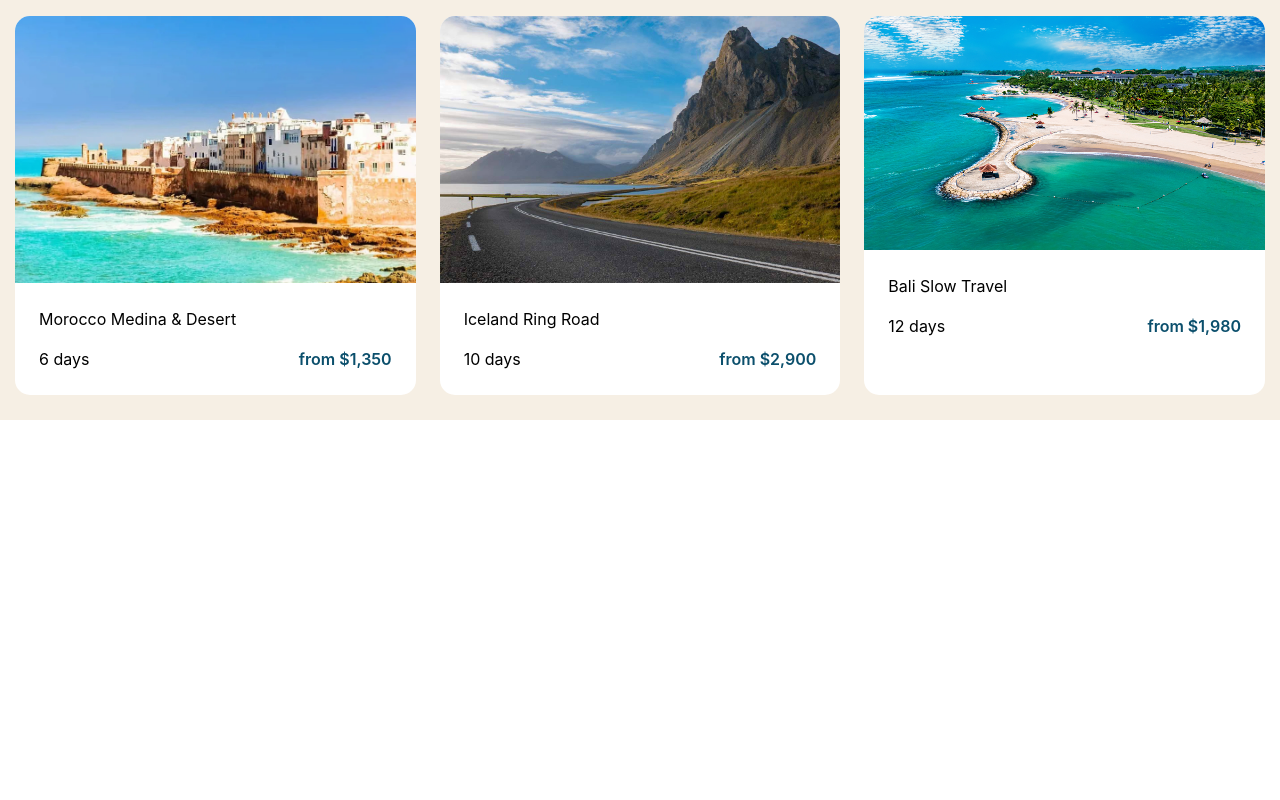
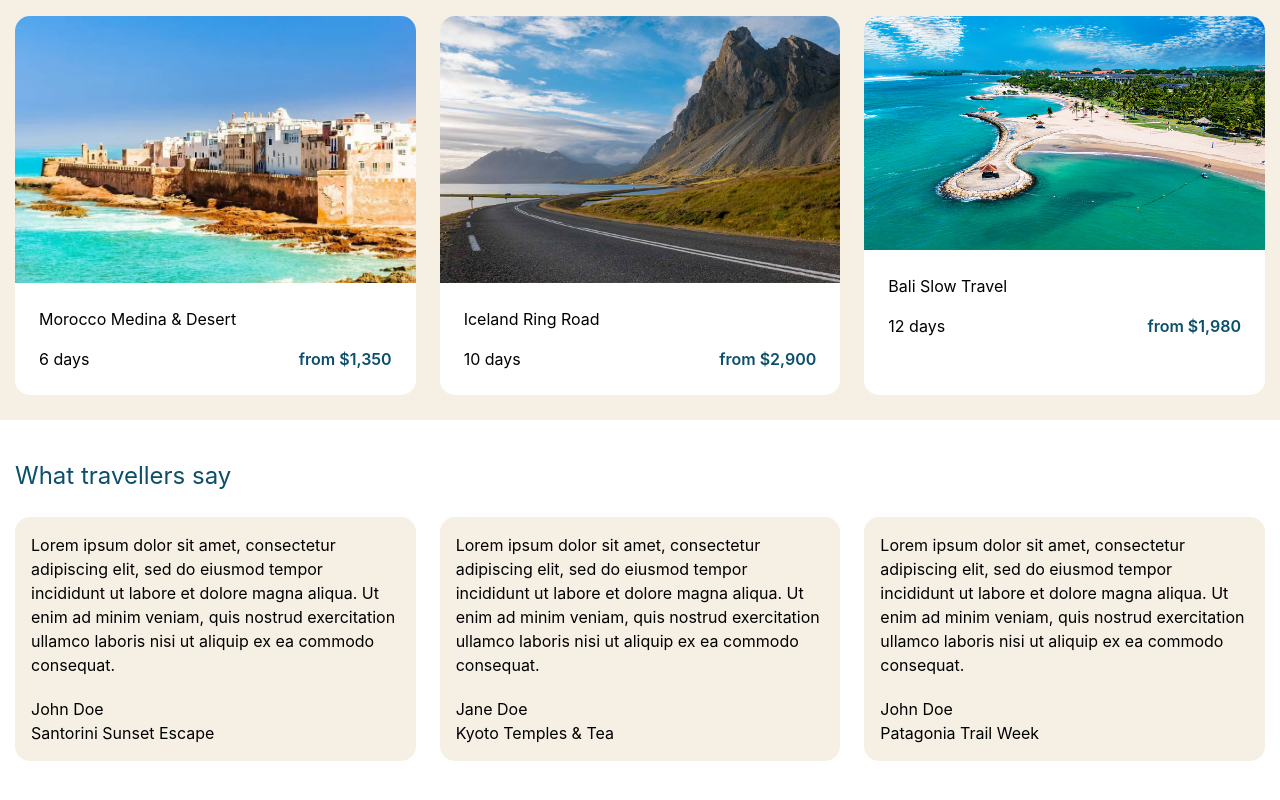
Before and after one commit to Tou1lle/mayerfeld-week1-travel-agency, a React (Vite) app: page / in a window 1280 px wide. Shown: the part 1348-2148 px from the top of the page. Before the commit the page ends 1768 px from the top, so only its background shows below. Built offline with nearby package versions, Linux system fonts and the light colour scheme.

Commit message:
Feature: create Testimonial and TC components

```diff
--- a/src/App.jsx
+++ b/src/App.jsx
@@ -1,6 +1,7 @@
 import Header from "./components/Header"
 import Hero from "./components/Hero"
 import Tours from "./components/Tours"
+import Testimonials from "./components/Testimonials"
 
 function App() {
   return (
@@ -10,6 +11,7 @@ function App() {
 
       <main className="bg-sand">
         <Tours></Tours>
+        <Testimonials></Testimonials>
       </main>
     </>
   )
--- /dev/null
+++ b/src/components/TestimonialCard.jsx
@@ -0,0 +1,9 @@
+export default function TestimonialCard({ text, name, tour }) {
+  return (
+    <article className="overflow-hidden rounded-[15px] bg-sand p-4">
+      <p className="pb-5">{text}</p>
+      <h3>{name}</h3>
+      <p>{tour}</p>
+    </article>
+  )
+}
--- a/src/components/Testimonials.jsx
+++ b/src/components/Testimonials.jsx
@@ -0,0 +1,40 @@
+import TestimonialCard from "./TestimonialCard"
+
+const testimonials = [
+  {
+    name: "John Doe",
+    tour: "Santorini Sunset Escape",
+  },
+  {
+    name: "Jane Doe",
+    tour: "Kyoto Temples & Tea",
+  },
+  {
+    name: "John Doe",
+    tour: "Patagonia Trail Week",
+  },
+];
+
+const testimonialText =
+  "Lorem ipsum dolor sit amet, consectetur adipiscing elit, sed do eiusmod tempor incididunt ut labore et dolore magna aliqua. Ut enim ad minim veniam, quis nostrud exercitation ullamco laboris nisi ut aliquip ex ea commodo consequat.";
+
+export default function Testimonials() {
+  return (
+    <section
+      id="testimonials"
+      className="bg-white"
+    >
+      <div className="mx-auto max-w-page px-[15px] pb-10">
+        <h2 className="pt-10 text-2xl text-ocean">
+          What travellers say
+        </h2>
+
+        <div className="grid grid-cols-2 gap-6 pt-[25px] min-[641px]:grid-cols-3">
+          {testimonials.map((testimonial, index) => (
+            <TestimonialCard key={index} {...testimonial} text={testimonialText}></TestimonialCard>
+          ))}
+        </div>
+      </div>
+    </section>
+  );
+}
```
